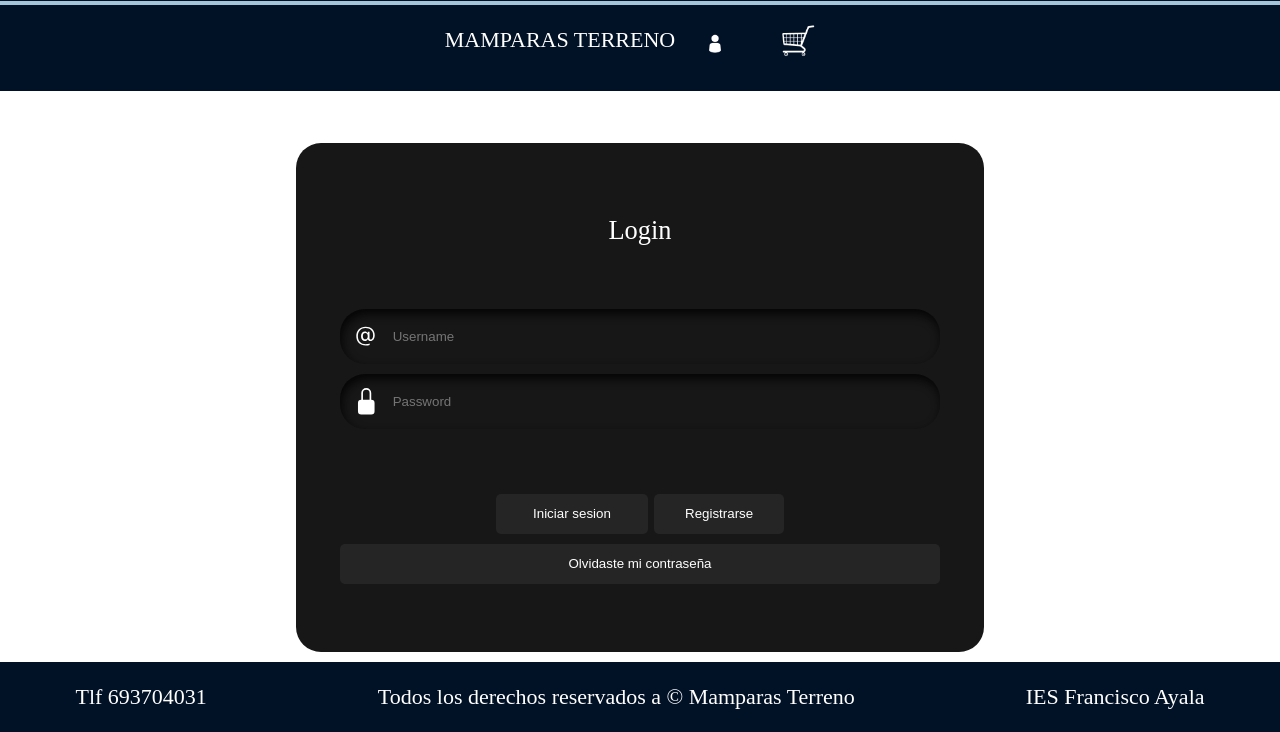
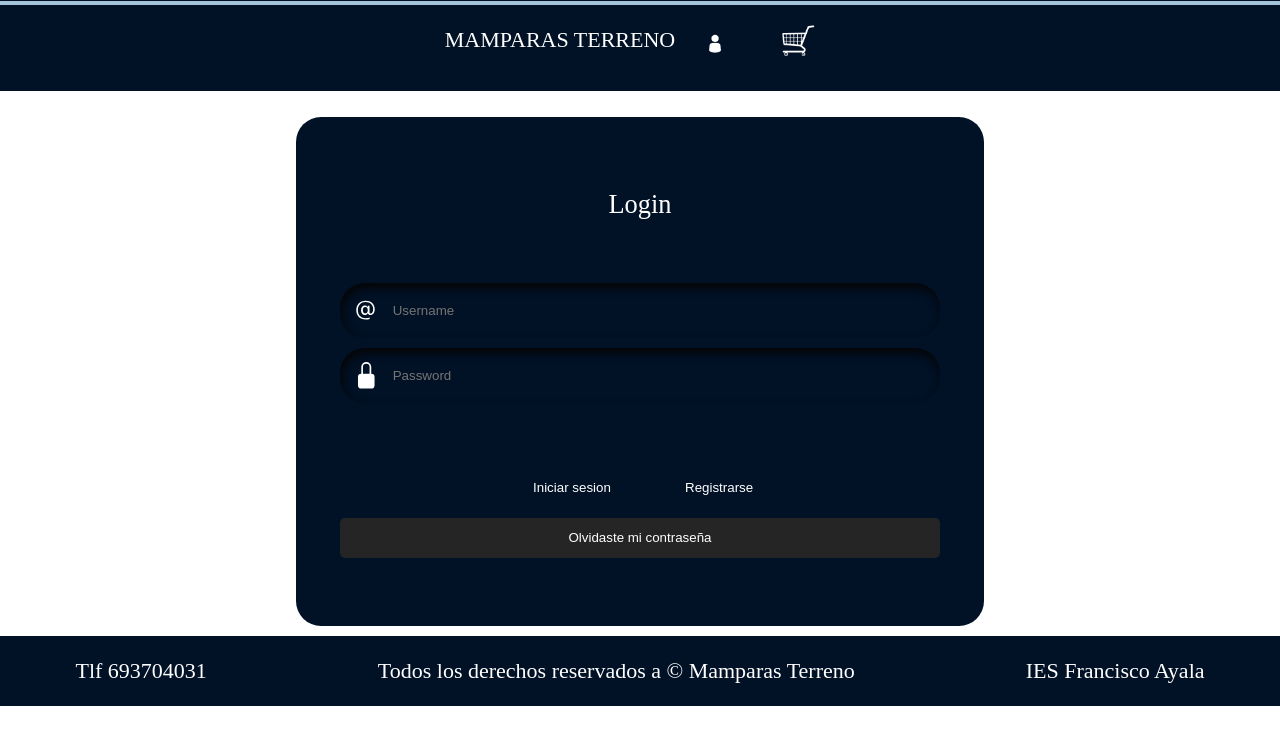
Before and after one commit to Alvarotabouroot/Dise-o, a website built with Parcel: page fuente/html/login.html in a window 1280 px wide. Shown: the part 122-854 px from the top of the page. After the commit the page ends 828 px from the top, so only its background shows below. Built offline with nearby package versions, Linux system fonts and the light colour scheme.

Commit message:
modified:   fuente/html/login.html 	modified:   fuente/scss/_login.scss

```diff
--- a/fuente/scss/_login.scss
+++ b/fuente/scss/_login.scss
@@ -1,3 +1,5 @@
+@import 'variables';
+
 .login{
 	display: flex;
 	justify-content: center;
@@ -13,7 +15,7 @@
 	padding-left: 2em;
 	padding-right: 2em;
 	padding-bottom: 0.4em;
-	background-color: #171717;
+	background-color: $fondoOscuro;
 	border-radius: 25px;
 	transition: .4s ease-in-out;
 	&:hover {
@@ -43,7 +45,7 @@
 	border: none;
 	outline: none;
 	color: white;
-	background-color: #171717;
+	background-color: $fondoOscuro;
 	box-shadow: inset 2px 5px 10px rgb(5, 5, 5);
 }
 .input-icon {
@@ -67,11 +69,11 @@
 	border: none;
 	outline: none;
 	transition: .4s ease-in-out;
-	background-color: #252525;
+	background-color: $fondoOscuro;
 	color: white;
 	&:hover {
-		background-color: black;
-		color: white;
+		background-color: #A3C4D9;
+		color: black;
 	}
 }
 .button2 {
@@ -82,11 +84,11 @@
 	border: none;
 	outline: none;
 	transition: .4s ease-in-out;
-	background-color: #252525;
+	background-color: $fondoOscuro;
 	color: white;
 	&:hover {
-		background-color: black;
-		color: white;
+		background-color: #A3C4D9;
+		color: black;
 	}
 }
 .button3 {
```
Also changed, not shown: fuente/html/login.html (+1 -1 lines).
